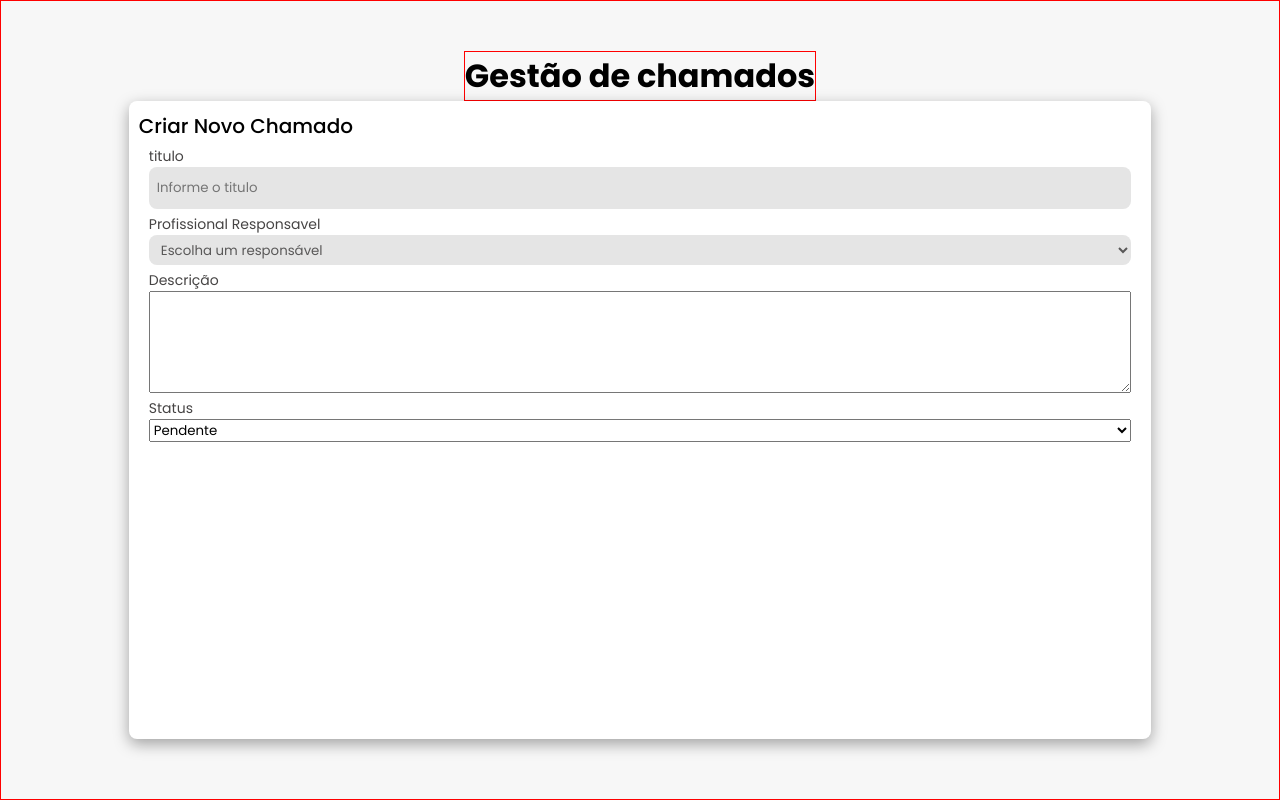
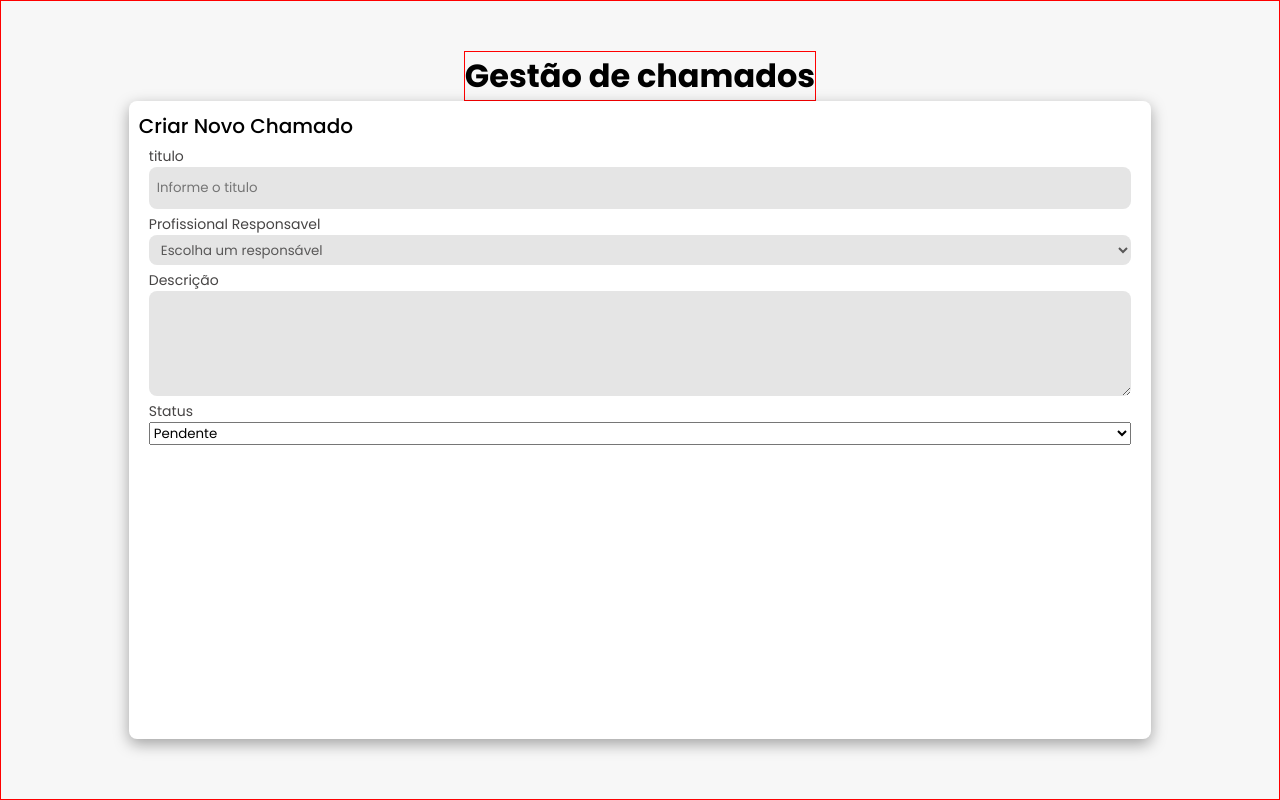
Before and after one commit to Rodrigow897/chamados-front, a React (Vite) app: page / in a window 1280 px wide. Built offline with nearby package versions, Linux system fonts and the light colour scheme.

Commit message:
style: added style for description

```diff
--- a/src/App.css
+++ b/src/App.css
@@ -66,3 +66,15 @@ input{
   background-color: #E5E5E5;
   color: #595858;
 }
+
+#description{
+  background-color: #E5E5E5;
+  border-radius: 8px;
+  outline: none;
+  border: none;
+  padding: 5px 0 0 10px;
+}
+
+#status{
+
+}
```
